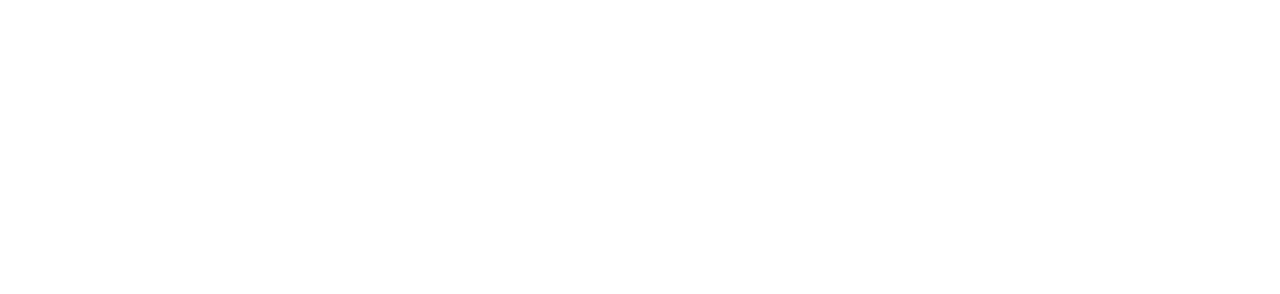
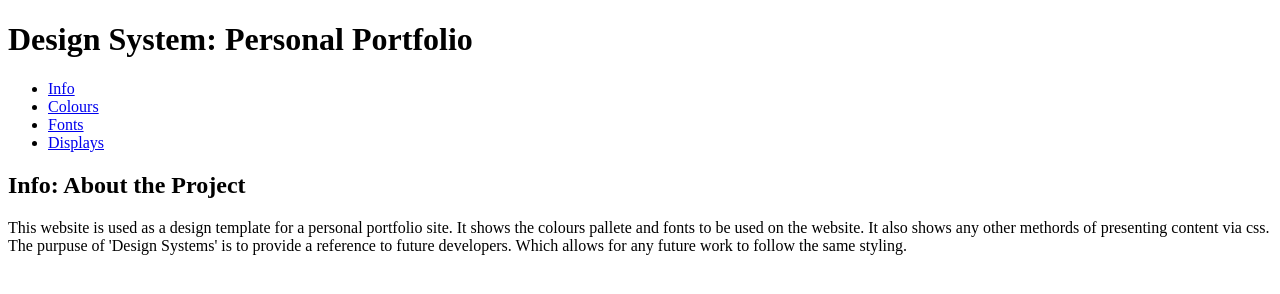
Before and after one commit to Teddy-Ward/designsystemwebsite, a plain HTML site: page index.html in a window 1280 px wide. Drawn offline with Linux system fonts and the light colour scheme.

Commit message:
info section added

```diff
--- a/index.html
+++ b/index.html
@@ -5,6 +5,38 @@
     </head>
 
     <body>
+        <!--header-->
+        <header id="top">
+            <h1>Design System: Personal Portfolio</h1>
+            <nav>
+                <ul>
+                    <li>
+                        <a href="#info">Info</a>
+                    </li>
+                    <li>
+                        <a href="#colors">Colours</a>
+                    </li>
+                    <li>
+                        <a href="#fonts">Fonts</a>
+                    </li>
+                    <li>
+                        <a href="#displays">Displays</a>
+                    </li>
+                </ul>
+            </nav>
+        </header>
+        <!--main-->
+        <main>
+            <!--info section-->
+            <section id="info">
+                <h2>Info: About the Project</h2>
+                <article>
+                    <p>This website is used as a design template for a personal portfolio site. It shows the colours pallete and fonts to be used on the website.
+                        It also shows any other methords of presenting content via css.<br> The purpuse of 'Design Systems' is to provide a reference to future developers.
+                        Which allows for any future work to follow the same styling.</p>
+                </article>
+            </section>
 
+        </main>
     </body>
 </html>
```
